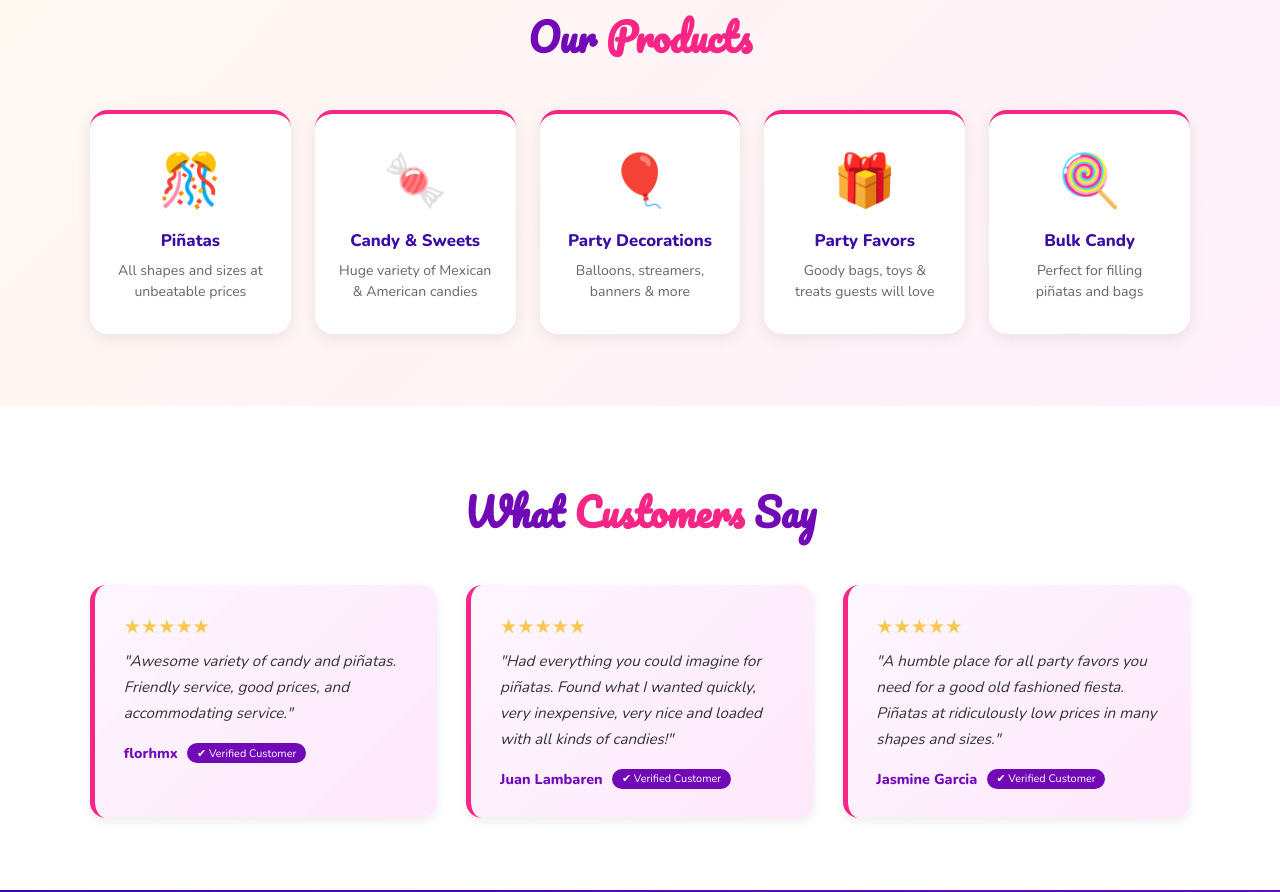
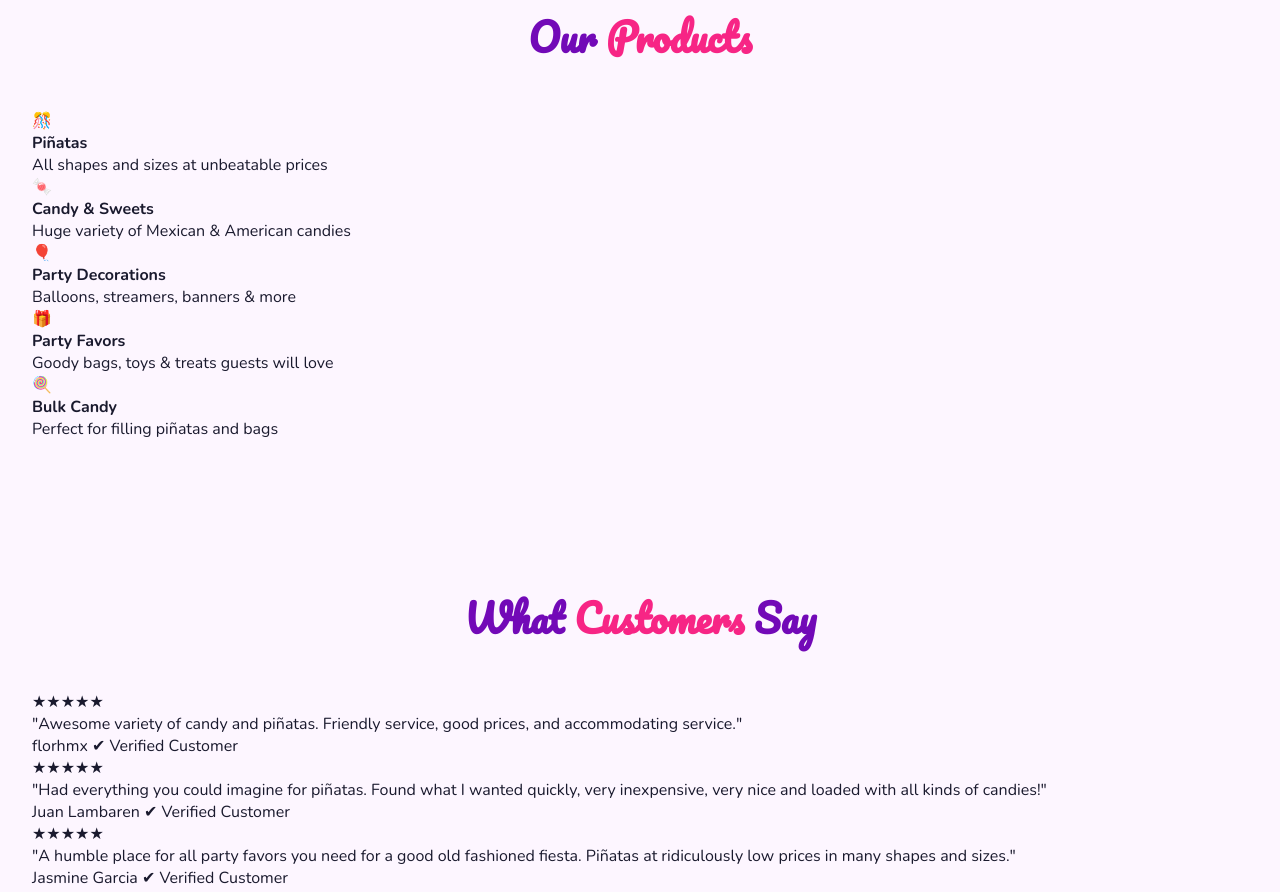
Before and after one commit to alfredocortez-dot/Dulceria-Coty, a plain HTML site: page Dulceria Coty_Website_v1_1.html in a window 1280 px wide. Shown: the part 1229-2121 px from the top of the page. Drawn offline with nearby package versions, Linux system fonts and the light colour scheme.

Commit message:
Update Dulceria Coty_Website_v1_1.html

```diff
--- a/Dulceria Coty_Website_v1_1.html
+++ b/Dulceria Coty_Website_v1_1.html
@@ -74,39 +74,9 @@
     .feature-card h3 { color: var(--secondary); font-size: 1.1rem; margin-bottom: .5rem; }
     .feature-card p { color: #555; font-size: .92rem; line-height: 1.5; }
 
-    /* PRODUCTS */
-    .products { background: linear-gradient(135deg, #fff8f0, #fff0fb); }
-    .products-grid { display: grid; grid-template-columns: repeat(auto-fit, minmax(200px, 1fr)); gap: 1.5rem; max-width: 1100px; margin: 0 auto; }
-    .product-card {
-      background: var(--white); border-radius: 18px; padding: 2rem 1.5rem; text-align: center;
-      box-shadow: 0 4px 15px rgba(0,0,0,.08); transition: transform .25s, box-shadow .25s;
-      border-top: 4px solid var(--primary);
-    }
-    .product-card:hover { transform: translateY(-6px); box-shadow: 0 14px 35px rgba(247,37,133,.15); }
-    .product-emoji { font-size: 3.2rem; margin-bottom: .8rem; display: block; }
-    .product-card h4 { font-weight: 800; color: var(--dark); margin-bottom: .5rem; font-size: 1.05rem; }
-    .product-card p { font-size: .88rem; color: #666; line-height: 1.5; }
 
-    /* REVIEWS */
-    .reviews { background: var(--white); }
-    .reviews-grid { display: grid; grid-template-columns: repeat(auto-fit, minmax(290px, 1fr)); gap: 1.8rem; max-width: 1100px; margin: 0 auto; }
-    .review-card {
-      background: linear-gradient(135deg, #fdf6ff, #ffe8fb);
-      border-left: 5px solid var(--primary); border-radius: 16px;
-      padding: 1.8rem; box-shadow: 0 4px 12px rgba(0,0,0,.07);
-      transition: transform .2s;
-    }
-    .review-card:hover { transform: translateY(-4px); }
-    .review-stars { font-size: 1.2rem; margin-bottom: .6rem; }
-    .star-filled { color: var(--accent); }
-    .star-empty { color: #ddd; }
-    .review-text { font-size: .95rem; color: #333; line-height: 1.7; font-style: italic; margin-bottom: 1rem; }
-    .review-footer { display: flex; align-items: center; gap: .6rem; }
-    .review-author { font-weight: 800; color: var(--secondary); font-size: .9rem; }
-    .verified-badge {
-      display: inline-block; background: var(--secondary); color: var(--white);
-      font-size: .68rem; border-radius: 50px; padding: .15rem .6rem;
-    }
+
+
 
     /* VISIT US */
     .visit { background: linear-gradient(135deg, var(--dark), var(--secondary)); color: var(--white); }
```
